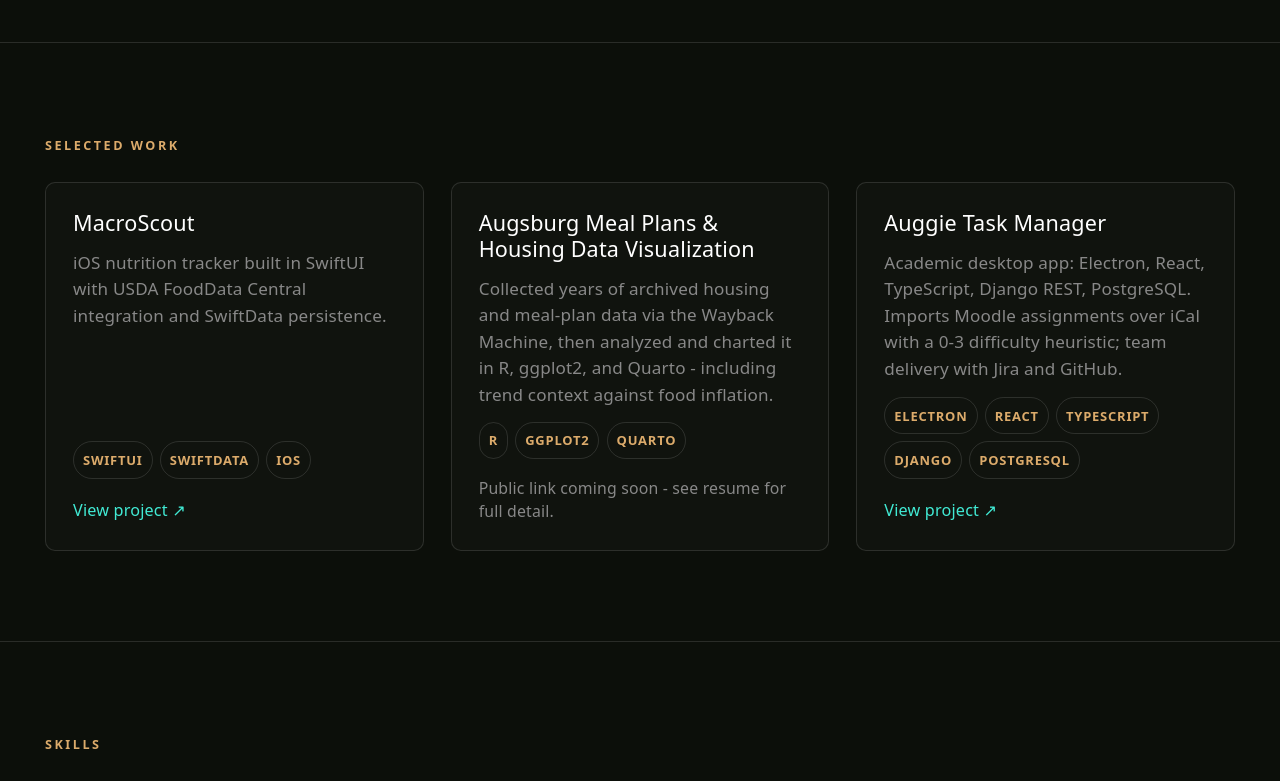
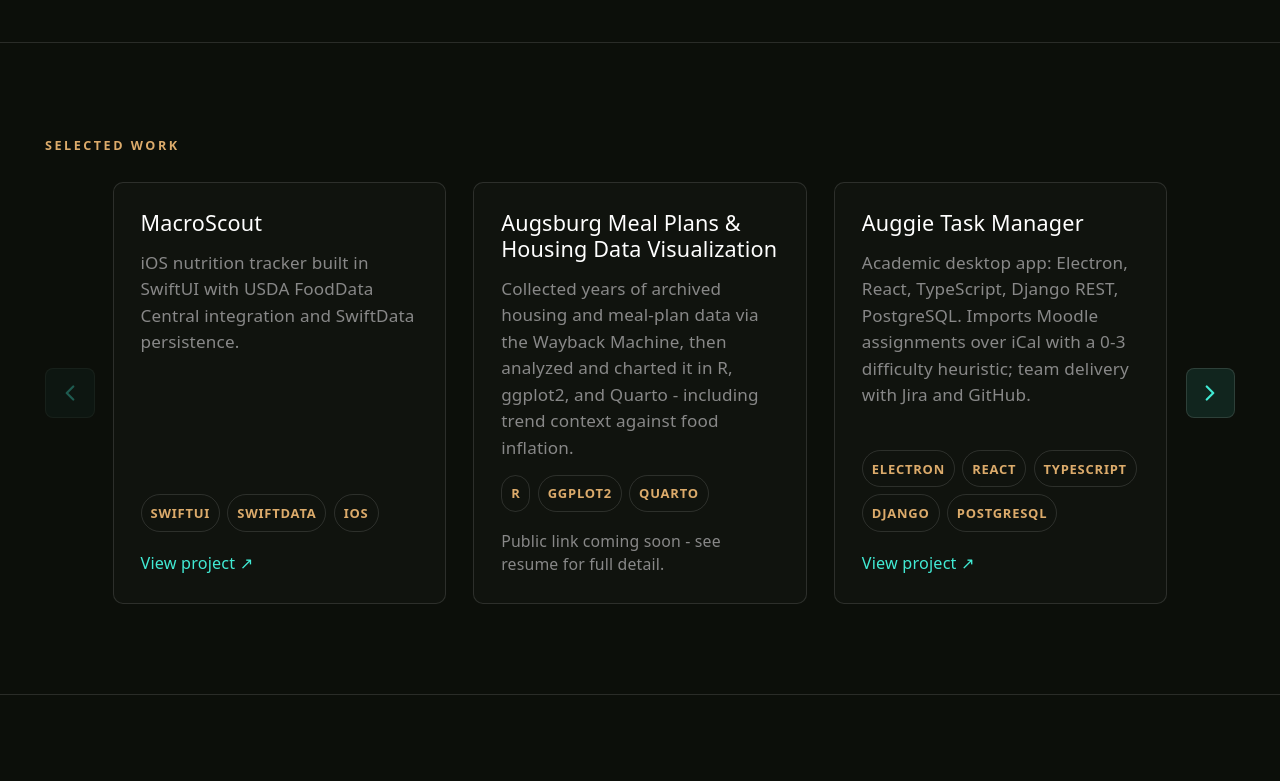
Before and after one commit to ojedat25/Professional-Portfolio, a React (Vite) app in the folder frontend/: page / in a window 1280 px wide. Shown: the part 620-1401 px from the top of the page. Built offline with nearby package versions, Linux system fonts and the light colour scheme.

Commit message:
Implement project carousel in Projects section, add new project entries to siteContent, and enhance styles for navigation buttons

```diff
--- a/frontend/src/data/siteContent.js
+++ b/frontend/src/data/siteContent.js
@@ -94,5 +94,21 @@
       tags: ["Electron", "React", "TypeScript", "Django", "PostgreSQL"],
       href: "https://github.com/ojedat25/Auggie-Task-Manager/tree/main",
     },
+    {
+      id: "barbershop",
+      title: "Barbershop Website",
+      description:
+        "Freelance client site for a local barber - React and Vite with real shop photography. I collaborate on requirements and deliver a usable, visual interface.",
+      tags: ["React", "Vite"],
+      href: "#",
+    },
+    {
+      id: "sureattend-stripe",
+      title: "SureAttend Stripe",
+      description:
+        "Product lead for Stripe payment integration from RFC through implementation. Checkout flows across Django REST backend and React/Vite frontend; full detail on the resume.",
+      tags: ["Stripe", "Django", "React"],
+      href: "#",
+    },
   ],
 };
--- a/frontend/src/sections/Projects.jsx
+++ b/frontend/src/sections/Projects.jsx
@@ -1,14 +1,45 @@
+import { useState } from "react";
+import { ChevronLeft, ChevronRight } from "lucide-react";
 import ProjectCard from "../components/ProjectCard.jsx";
 import { siteContent } from "../data/siteContent.js";
 
 export default function Projects() {
+  const { projects } = siteContent;
+  const maxStart = Math.max(0, projects.length - 3);
+  const showNav = projects.length > 3;
+
+  const [startIndex, setStartIndex] = useState(0);
+
+  const visible = showNav
+    ? projects.slice(startIndex, startIndex + 3)
+    : projects;
+
+  function goPrev() {
+    setStartIndex((i) => Math.max(0, i - 1));
+  }
+
+  function goNext() {
+    setStartIndex((i) => Math.min(maxStart, i + 1));
+  }
+
   return (
     <div className="projects">
       <p id="work-label" className="section-label">
         Selected work
       </p>
-      <div className="projects__grid">
-        {siteContent.projects.map((project) => (
+      {showNav ? (
+        <div className="projects__carousel">
+          <button
+            type="button"
+            className="projects__nav-btn"
+            onClick={goPrev}
+            disabled={startIndex === 0}
+            aria-label="Previous projects"
+          >
+            <ChevronLeft size={26} strokeWidth={2} aria-hidden="true" />
+          </button>
+          <div className="projects__grid projects__grid--carousel">
+            {visible.map((project) => (
               <ProjectCard
                 key={project.id}
                 title={project.title}
@@ -18,6 +49,29 @@
               />
             ))}
           </div>
+          <button
+            type="button"
+            className="projects__nav-btn"
+            onClick={goNext}
+            disabled={startIndex >= maxStart}
+            aria-label="Next projects"
+          >
+            <ChevronRight size={26} strokeWidth={2} aria-hidden="true" />
+          </button>
+        </div>
+      ) : (
+        <div className="projects__grid">
+          {projects.map((project) => (
+            <ProjectCard
+              key={project.id}
+              title={project.title}
+              description={project.description}
+              tags={project.tags}
+              href={project.href}
+            />
+          ))}
+        </div>
+      )}
     </div>
   );
 }
--- a/frontend/src/styles/layout.css
+++ b/frontend/src/styles/layout.css
@@ -149,10 +149,62 @@
   color: var(--highlight);
 }
 
+.projects__carousel {
+  display: flex;
+  align-items: center;
+  gap: 1rem;
+}
+
+.projects__nav-btn {
+  flex-shrink: 0;
+  display: inline-flex;
+  align-items: center;
+  justify-content: center;
+  width: 2.75rem;
+  height: 2.75rem;
+  padding: 0;
+  margin: 0;
+  border: 1px solid var(--border);
+  border-radius: 8px;
+  background: color-mix(in srgb, var(--bg) 90%, var(--highlight));
+  color: var(--highlight);
+  cursor: pointer;
+  transition:
+    background 0.2s,
+    border-color 0.2s,
+    color 0.2s;
+}
+
+.projects__nav-btn:hover:not(:disabled) {
+  border-color: var(--highlight);
+  background: var(--social-bg);
+  color: var(--text-h);
+}
+
+.projects__nav-btn:disabled {
+  opacity: 0.35;
+  cursor: not-allowed;
+}
+
 .projects__grid {
   display: grid;
   gap: 1.5rem;
   grid-template-columns: repeat(auto-fit, minmax(17rem, 1fr));
+}
+
+.projects__carousel .projects__grid {
+  min-width: 0;
+  flex: 1;
+}
+
+.projects__grid--carousel {
+  grid-template-columns: repeat(3, minmax(0, 1fr));
+}
+
+@media (max-width: 960px) {
+  .projects__grid--carousel {
+    grid-template-columns: 1fr;
+  }
 }
 
 /* Skills */
```
Lines whose indentation alone changed are shown as unchanged.
